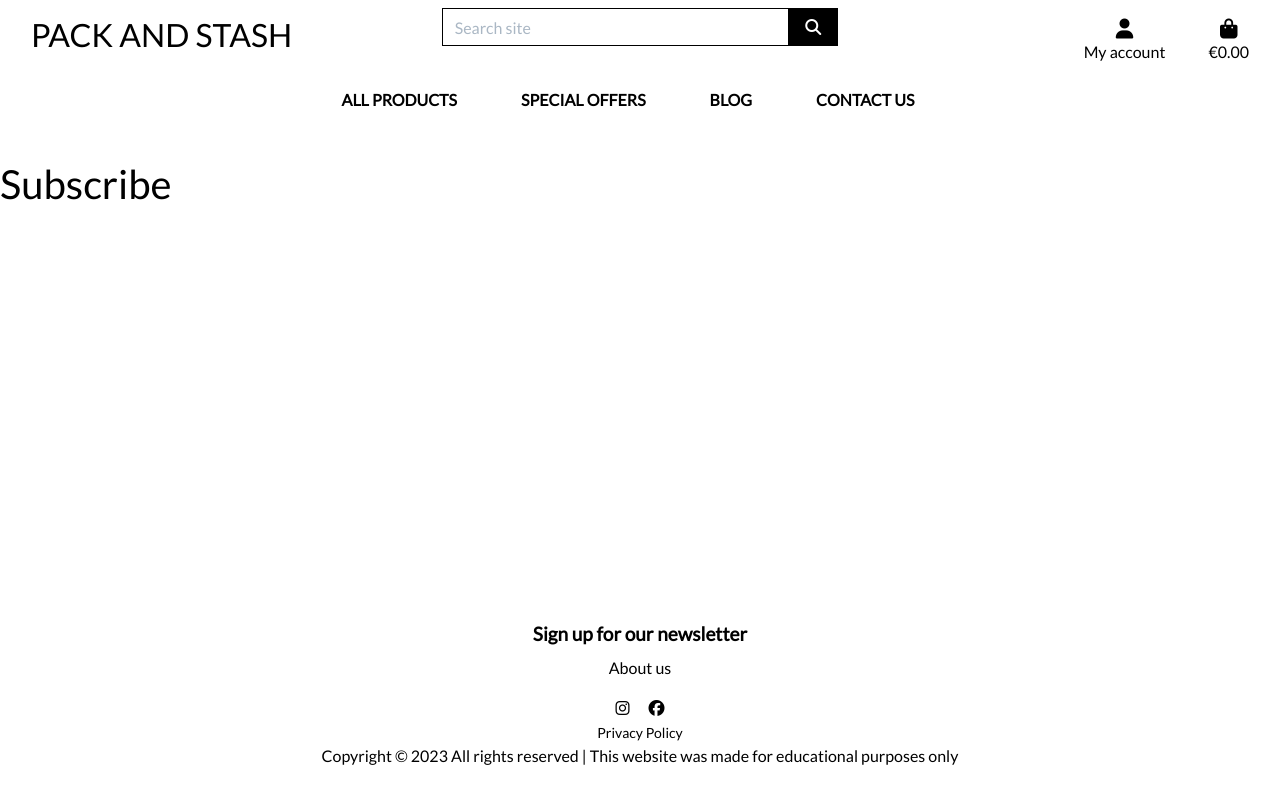
After one commit to pauline-rugwevera/ecommerce-pp5, a Django app: page /newsletter/ in a window 1280 px wide. The commit adds this page. Run offline with Django 3.2, Linux system fonts and the light colour scheme; some libraries are stand-ins or nearby versions.

Commit message:
Add views, urls and render template

```diff
--- /dev/null
+++ b/newsletter/templates/newsletter/newsletter.html
@@ -0,0 +1,20 @@
+{% extends "base.html" %}
+{% load static %}
+
+{% block extra_title %} Newsletter {% endblock %}
+
+{% block extra_css %}
+
+{% endblock %}
+
+{% block page_header %}
+    <div class="container header-container">
+        <div class="row">
+            <div class="col"></div>
+        </div>
+    </div>
+{% endblock %}
+
+{% block content %}
+ <h1>Subscribe</h1>
+{% endblock %}
--- /dev/null
+++ b/newsletter/urls.py
@@ -0,0 +1,7 @@
+from django.urls import path
+from . import views
+
+
+urlpatterns = [
+    path("", views.subscribe, name="newsletter"),
+]
--- a/newsletter/views.py
+++ b/newsletter/views.py
@@ -1,3 +1,13 @@
 from django.shortcuts import render
+from django.contrib import messages
 
-# Create your views here.
+
+def subscribe(request):
+    """
+    A Viewto handle email when user on submit
+    form
+    """
+    if request.method == "POST":
+        messages.success(request, "We have received your email.")
+
+    return render(request, "newsletter/newsletter.html")
--- a/pack_stash/urls.py
+++ b/pack_stash/urls.py
@@ -29,4 +29,5 @@ urlpatterns = [
     path('profile/', include('profiles.urls')),
     path('blog/', include('blog.urls')),
     path('contactus/', include('contactus.urls')),
+    path('newsletter/', include('newsletter.urls')),
 ] + static(settings.MEDIA_URL, document_root=settings.MEDIA_ROOT)
--- a/templates/base.html
+++ b/templates/base.html
@@ -176,7 +176,7 @@
     <footer class="footer mt-auto py-3 text-center fixed-bottom">
         <div>
             <h3>
-                <a class="newsletter text-center" href=""><strong>Sign up for our newsletter</strong></a>
+                <a class="newsletter text-center" href="{% url 'newsletter' %}"><strong>Sign up for our newsletter</strong></a>
             </h3>
         </div>
 
@@ -196,7 +196,7 @@
 
         <div>
             <small>
-                <a class = "privacy-policy" rel="nofollow" class="footer-button"
+                <a class = "privacy-policy" rel="nofollow"
                     href=""
                     target="_blank" role="button">Privacy Policy</a>
             </small>
```
